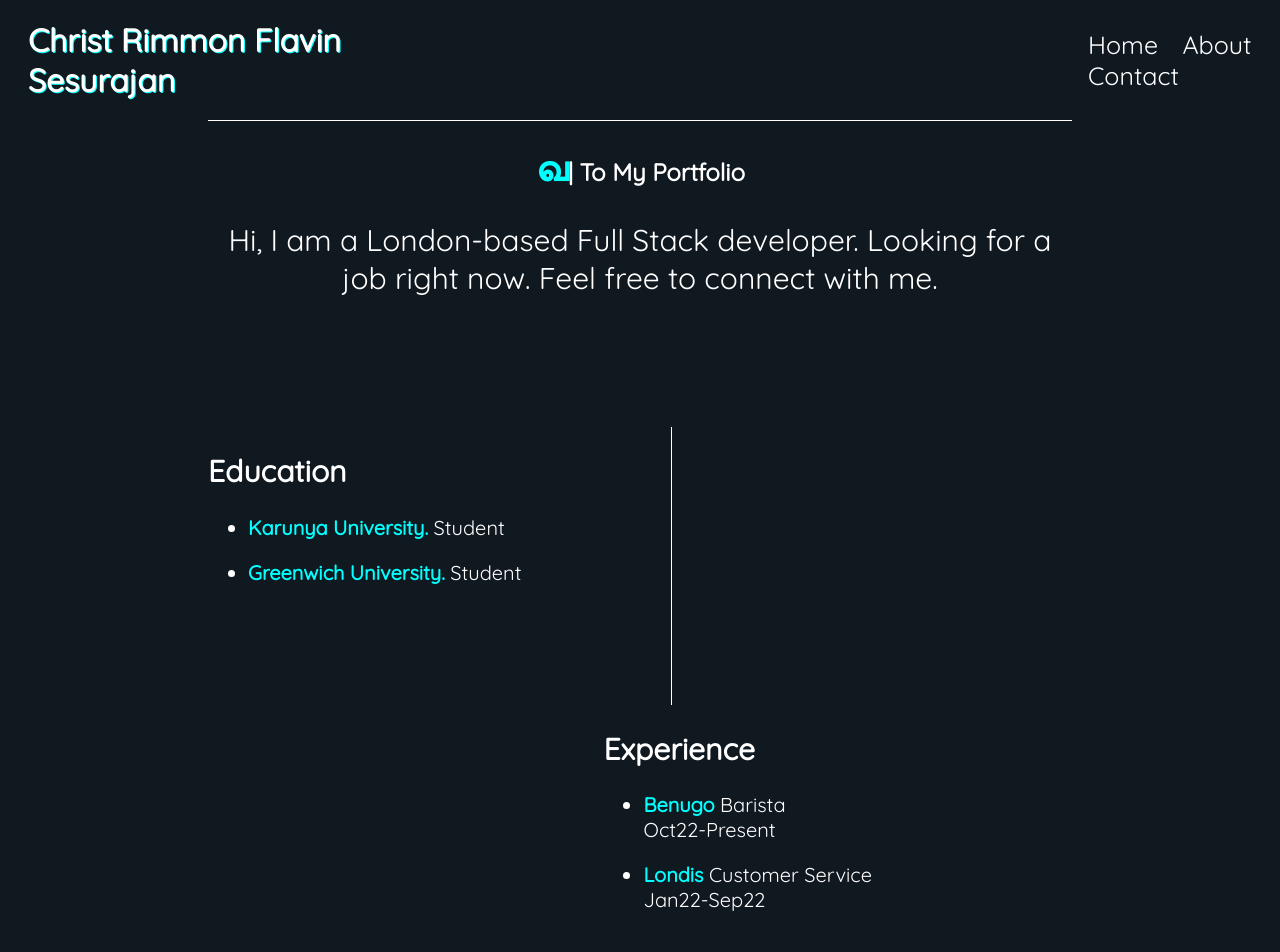
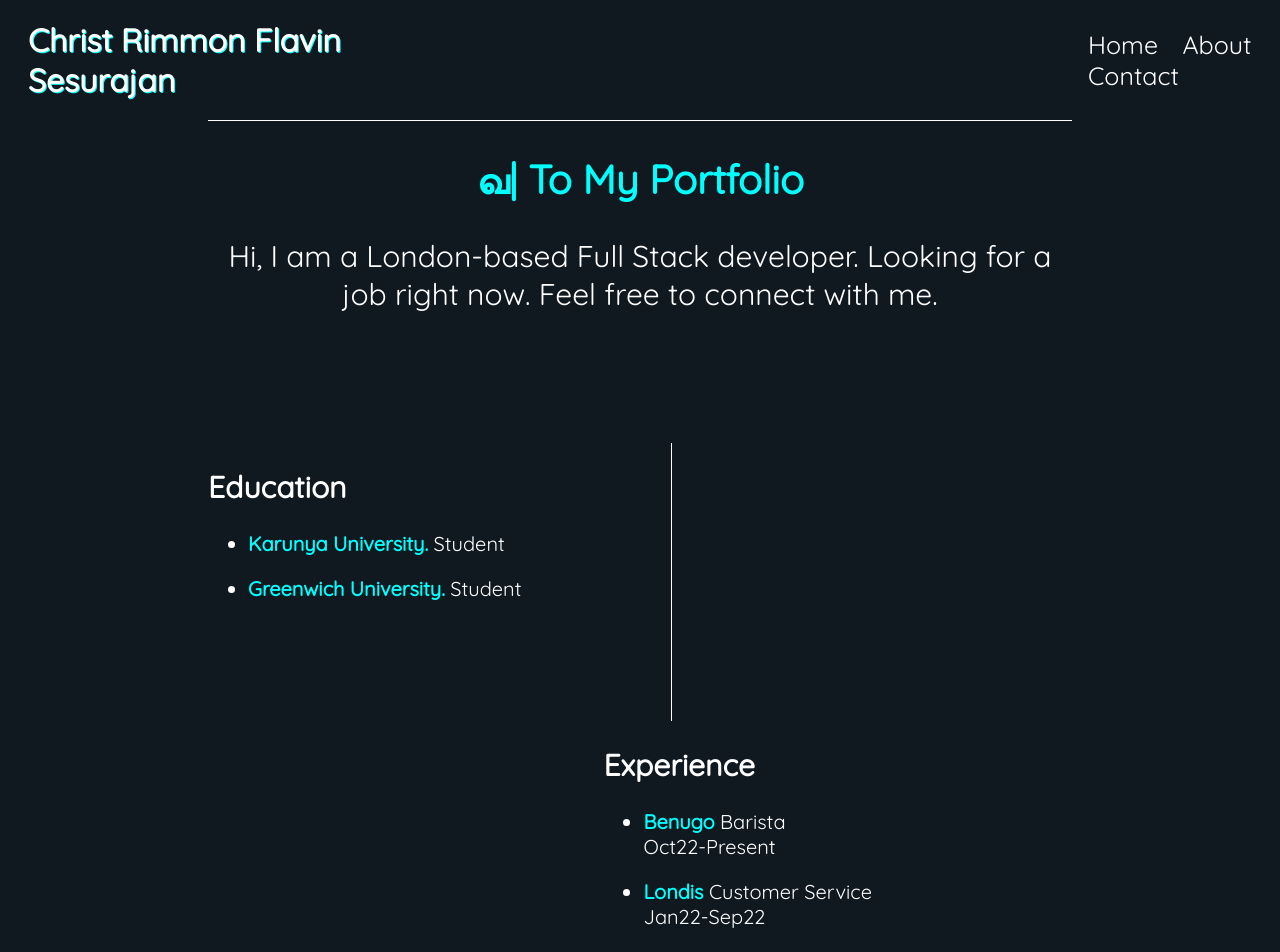
Before and after one commit to ChristSesurajan/Rimmonportfolio.github.io, a plain HTML site: page index.html in a window 1280 px wide. Shown: the top 952 px of the page. Drawn offline with Linux system fonts and the light colour scheme.

Commit message:
Update style.css

```diff
--- a/style.css
+++ b/style.css
@@ -82,7 +82,7 @@ main{
 
 }
 
-#wel {
+#welcome {
     text-align: center;
     font-size: 40px;
     color:#00ffff;
```
